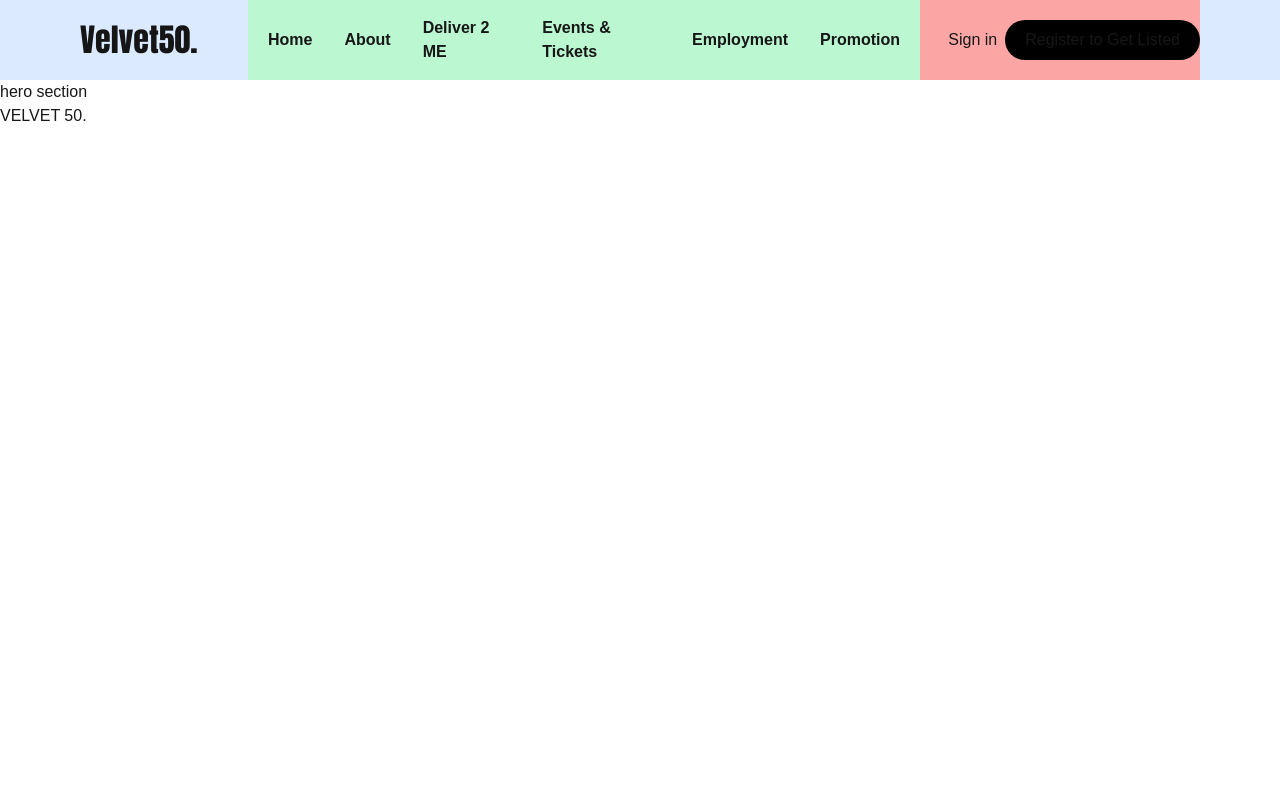
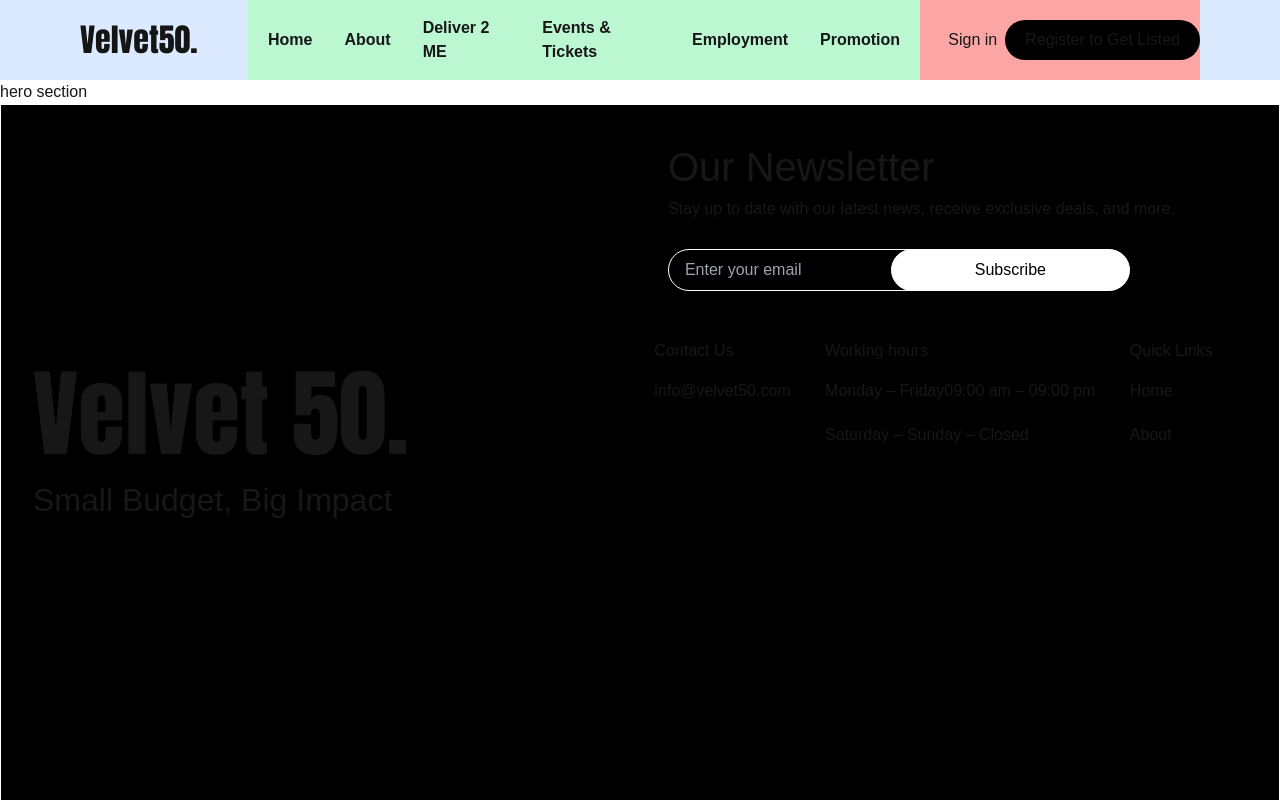
Before and after one commit to kopildas/velvet50, a Next.js app in the folder frontend/: page / in a window 1280 px wide. Shown: the top 800 px of the page. Built offline with nearby package versions, Linux system fonts and the light colour scheme.

Commit message:
Footer update

```diff
--- a/frontend/app/component/Footer/Footer.css
+++ b/frontend/app/component/Footer/Footer.css
@@ -1,4 +1,48 @@
 .footer-container{
     background-color: black;
-    height: 592px;
+    display: grid;
+    grid-template-columns: auto auto;
+    grid-template-rows: 592px 592px;
+    border: 1px solid white;
+    padding: 2rem;
 }
+.footer-container .footer-logo-container{
+    display: flex;
+    align-items: center;
+}
+.input-div input{
+    border-radius: 182px;
+    border: 0.5px solid white;
+    padding-left: 16px;
+    background-color: black;
+    padding-top: 8px;
+    padding-bottom: 8px;
+    width: 70%;
+}
+.input-div{
+    position: relative;
+}
+.input-div input:focus-within{
+    border: 0.5px solid white;
+}
+.input-div .input-group{
+    display: inline;
+    position: absolute;
+    left: 38.5%;
+    bottom: 0.5%;
+}
+.input-group button{
+    border: 1px solid white;
+    background-color: white;
+    color: black;
+    font-weight: 500;
+    padding-left: 20px;
+    border-radius: 180px;
+    padding-right: 20px;
+    padding-top: 8px;
+    padding-bottom: 8px;
+    width: 239px;
+}
+.footer-text-container{
+    margin-left:10% ;
+}
--- a/frontend/app/component/Footer/Footer.jsx
+++ b/frontend/app/component/Footer/Footer.jsx
@@ -1,15 +1,53 @@
 import React from 'react'
 import "./Footer.css";
+import { anton } from '../Header/Header';
+
+
 const Footer = () => {
   return (
-    <div className='container'>
-      <div className="grid grid-cols-6 gap-2">
+    <div className='footer-container'>
+      <div className='footer-logo-container'>
+        <div>
+          <h1 className={anton.className} style={{ fontSize: "96px", fontWeight: "400", marginBottom: "0px" }}>Velvet 50.</h1>
+          <p style={{ fontSize: "32px", fontWeight: "400", marginTop: '-10px' }}>Small Budget, Big Impact</p>
+        </div>
+      </div>
+      <div className='footer-text-container'>
+        <div style={{marginLeft:"3rem"}}>
+          <div >
+            <h1 style={{ fontSize: "40px", fontWeight: "400" }}>Our Newsletter</h1>
+            <p style={{ fontSize: "16px", fontWeight: '400' }}>Stay up to date with our latest news, receive exclusive deals, and more.</p>
+          </div>
+          <div className='mt-7 '>
+            <div className='input-div'>
+              <input type="email" placeholder='Enter your email' className='focus:outline-white-600' />
+              <div className='input-group'>
+                <button className='btn btn-white'>Subscribe</button>
+              </div>
+            </div>
+          </div>
+        </div>
+
+        <div  style={{ display: "flex", justifyContent: "space-evenly", marginTop:"3rem" }}>
           <div>
-              <h1 style={{fontSize:"400"}}>VELVET 50.</h1>
+            <h1>Contact Us</h1>
+            <p className='mt-4' style={{ fontSize: "16px" }}>info@velvet50.com</p>
           </div>
-      </div>
-      <div className="grid grid-cols-6 gap-2">
-
+          <div>
+            <h1>Working hours</h1>
+            <div className='mt-4'>
+              <p><span>Monday – Friday</span>09:00 am – 09:00 pm <span></span></p>
+              <p className='mt-5'>Saturday – Sunday – Closed</p>
+            </div>
+          </div>
+          <div>
+            <h1>Quick Links</h1>
+            <div className='mt-4'>
+                <p className='mt-4'>Home</p>
+                <p className='mt-5'>About</p>
+            </div>
+          </div>
+        </div>
       </div>
     </div>
   )
--- a/frontend/app/component/Header/Header.jsx
+++ b/frontend/app/component/Header/Header.jsx
@@ -6,7 +6,7 @@
 import Link from 'next/link'
 // import '../styles/globals.css';
 
-const anton = Anton({
+export const anton = Anton({
   subsets: ["latin"],
   weight: "400",
 });
```
